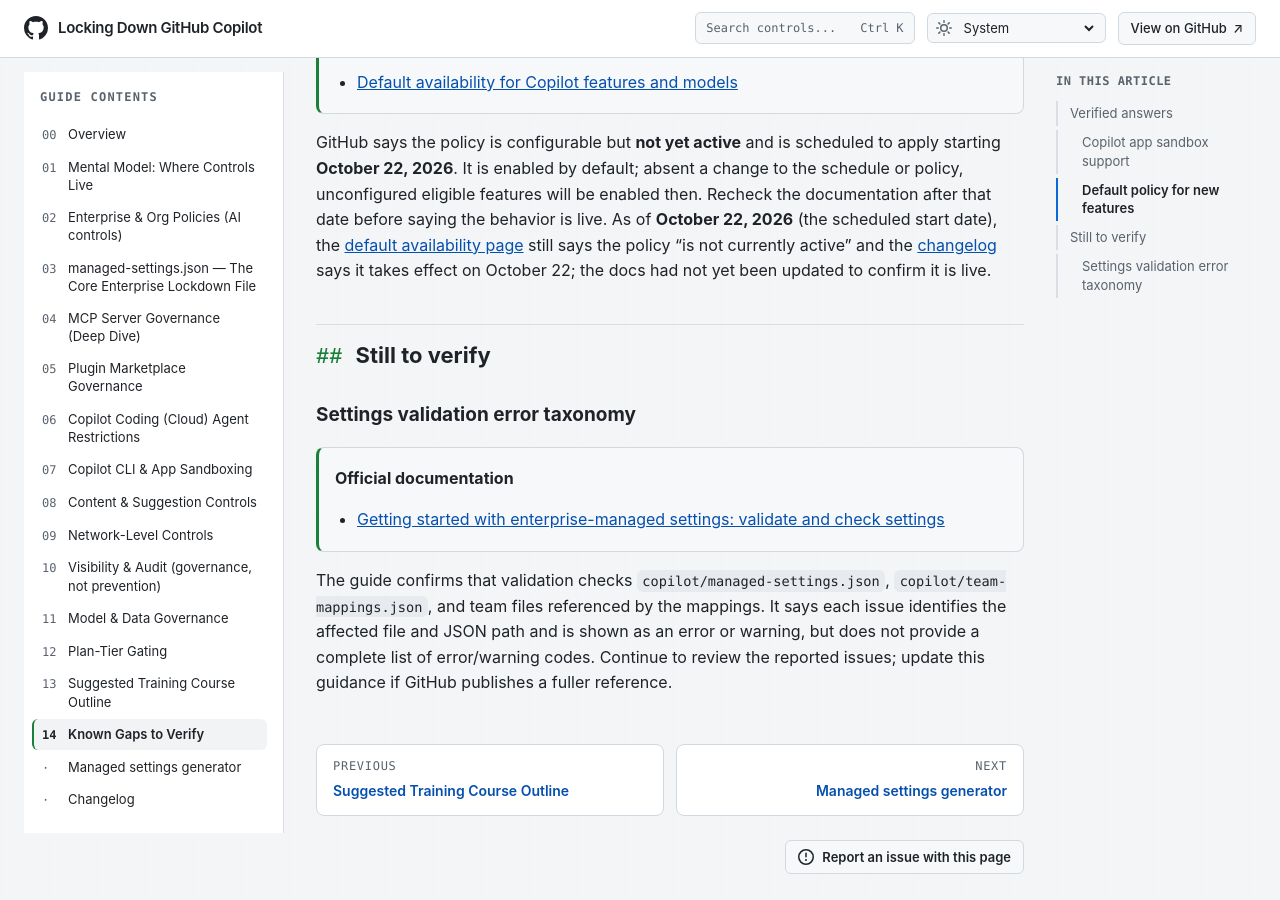
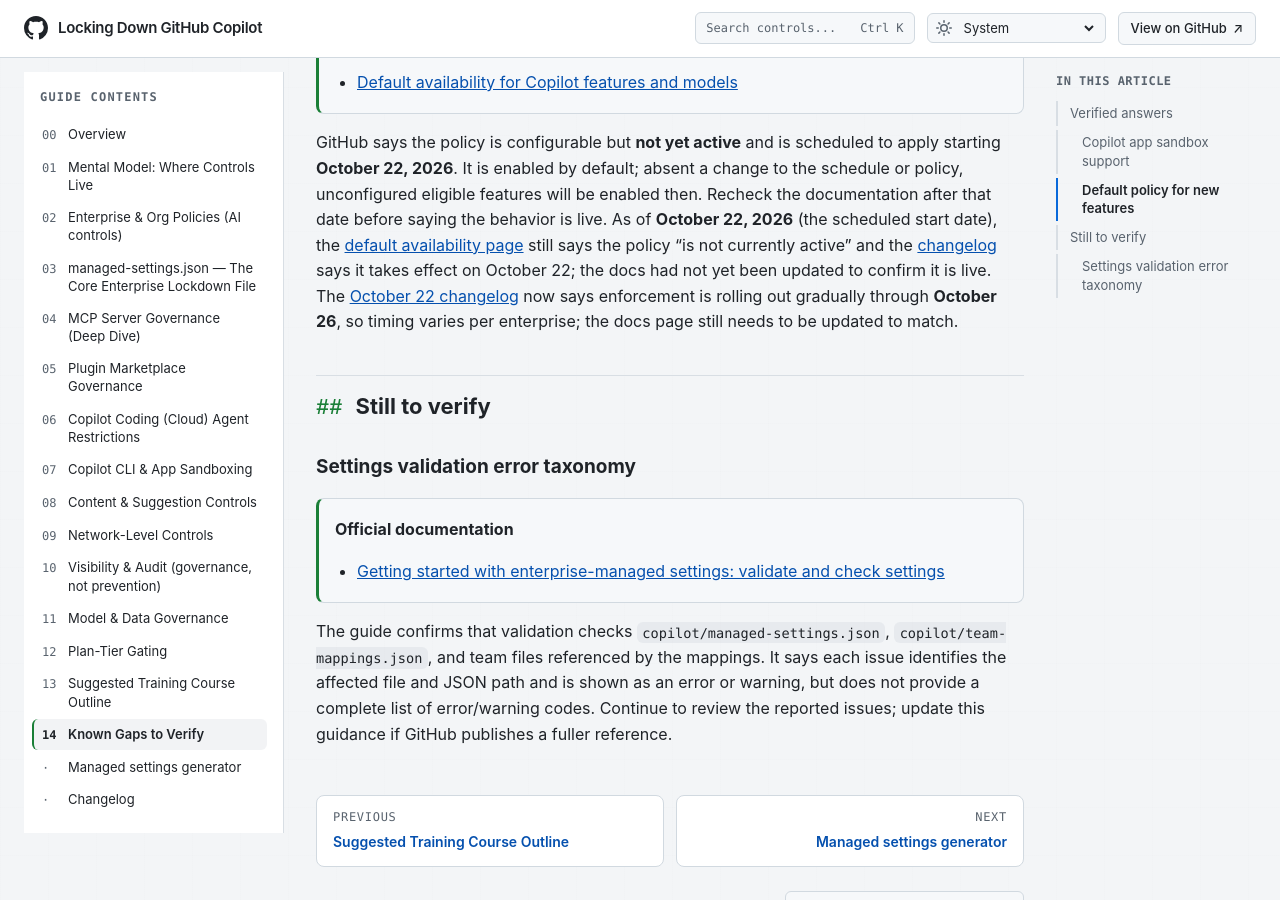
Before and after one commit to beardofedu/copilot-governance-training, a Jekyll site: the page built from docs/sections/known-gaps.md, in a window 1280 px wide and 900 px high, scrolled down 777 px. Built offline with Jekyll 4.4.1, drawn with Linux system fonts in a browser that asks for light colours.

Commit message:
Global default policy for Copilot features rolling out

```diff
--- a/docs/sections/known-gaps.md
+++ b/docs/sections/known-gaps.md
@@ -26,7 +26,7 @@ GitHub announced that **local sandboxing** is generally available in Copilot CLI
 > **Official documentation**
 > - [Default availability for Copilot features and models](https://docs.github.com/en/copilot/concepts/enterprise/default-availability)
 
-GitHub says the policy is configurable but **not yet active** and is scheduled to apply starting **October 22, 2026**. It is enabled by default; absent a change to the schedule or policy, unconfigured eligible features will be enabled then. Recheck the documentation after that date before saying the behavior is live. As of **October 22, 2026** (the scheduled start date), the [default availability page](https://docs.github.com/en/copilot/concepts/enterprise/default-availability) still says the policy "is not currently active" and the [changelog](https://github.blog/changelog/2026-09-24-default-enablement-of-copilot-features-for-copilot-business-and-enterprise/) says it takes effect on October 22; the docs had not yet been updated to confirm it is live.
+GitHub says the policy is configurable but **not yet active** and is scheduled to apply starting **October 22, 2026**. It is enabled by default; absent a change to the schedule or policy, unconfigured eligible features will be enabled then. Recheck the documentation after that date before saying the behavior is live. As of **October 22, 2026** (the scheduled start date), the [default availability page](https://docs.github.com/en/copilot/concepts/enterprise/default-availability) still says the policy "is not currently active" and the [changelog](https://github.blog/changelog/2026-09-24-default-enablement-of-copilot-features-for-copilot-business-and-enterprise/) says it takes effect on October 22; the docs had not yet been updated to confirm it is live. The [October 22 changelog](https://github.blog/changelog/2026-10-22-global-default-for-copilot-features-generally-available/) now says enforcement is rolling out gradually through **October 26**, so timing varies per enterprise; the docs page still needs to be updated to match.
 
 ## Still to verify
 
```
Also changed, not shown: docs/CHANGELOG.md.
